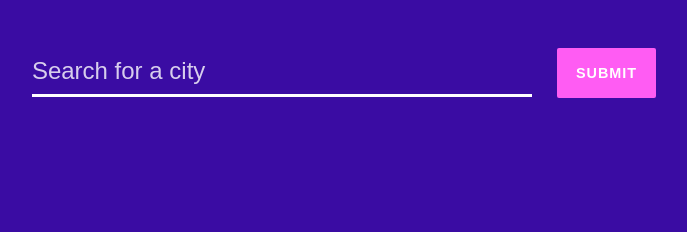
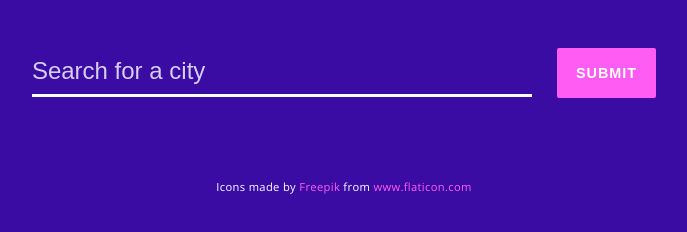
Before and after one commit to marianadacunha/weather-app, a plain HTML site: page index.html in a window 1280 px wide. Shown: the part 136-368 px from the top of the page, without its empty margins (296-983 px from the left). Drawn offline with nearby package versions, Linux system fonts and the light colour scheme.

Commit message:
add icon attribution

```diff
--- a/css/_variables.scss
+++ b/css/_variables.scss
@@ -7,6 +7,7 @@ $small: 500px;
 $colors: (
     primary: #3a0ca3,
     secondary: #ff5cf3,
-    secondary-dark: darken(#ff5cf3, 20%),
-    text: #FFFFFF
+    secondary-dark: darken(#ff5cf3, 25%),
+    text: #FFFFFF,
+    test: #924242
 );
--- a/css/style.scss
+++ b/css/style.scss
@@ -197,4 +197,23 @@ body {
       }
     }
   }
+
+  .footer {
+    font-family: 'Open Sans';
+    font-size: 0.7rem;
+    letter-spacing: 0.03em;
+    color: color(text);
+    text-align: center;
+    padding: 15px 0px 10px 0px;
+
+    a {
+      text-decoration: none;
+      color: color(secondary);
+
+      &:hover {
+        color: color(secondary-dark);
+        transition: 0.15s ease-in-out;
+      }
+    }
+  }
 }
--- a/index.html
+++ b/index.html
@@ -26,6 +26,10 @@
       <ul class="cities"></ul>
     </div>
   </div>
+
+  <div class="footer">Icons made by <a href="https://www.flaticon.com/authors/freepik" title="Freepik" target="_blank">Freepik</a> from
+    <a href="https://www.flaticon.com/" title="Flaticon" target="_blank">www.flaticon.com</a>
+  </div>
 </body>
 <script src="js/main.js"></script>
 
```
Also changed, not shown: css/style.css, 1 other file.
